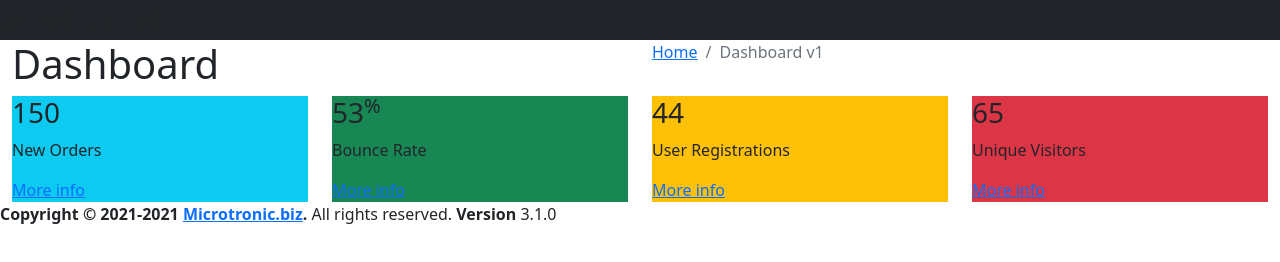
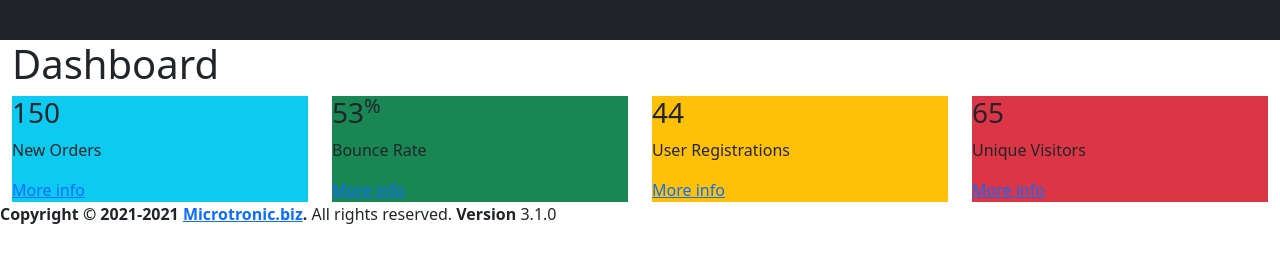
Before and after one commit to GDevLab/GridsNodeMCU.github.io, a plain HTML site: page index.html in a window 1280 px wide. Drawn offline with nearby package versions, Linux system fonts and the light colour scheme.

Commit message:
Update index.html

```diff
--- a/index.html
+++ b/index.html
@@ -28,12 +28,6 @@
             <div class="row mb-2">
                 <div class="col-sm-6">
                 <h1 class="m-0">Dashboard</h1>
-                </div><!-- /.col -->
-                <div class="col-sm-6">
-                <ol class="breadcrumb float-sm-right">
-                    <li class="breadcrumb-item"><a href="#">Home</a></li>
-                    <li class="breadcrumb-item active">Dashboard v1</li>
-                </ol>
                 </div><!-- /.col -->
             </div><!-- /.row -->
             </div><!-- /.container-fluid -->
```
